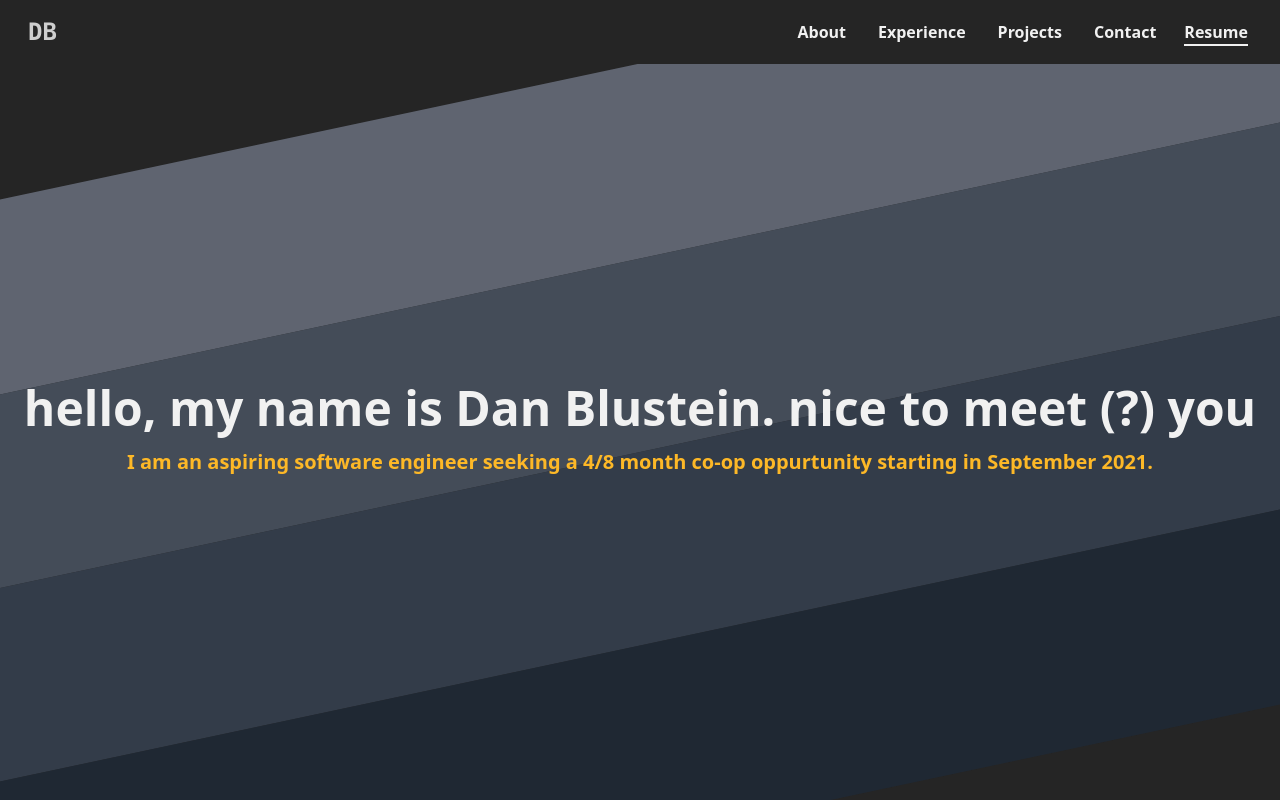
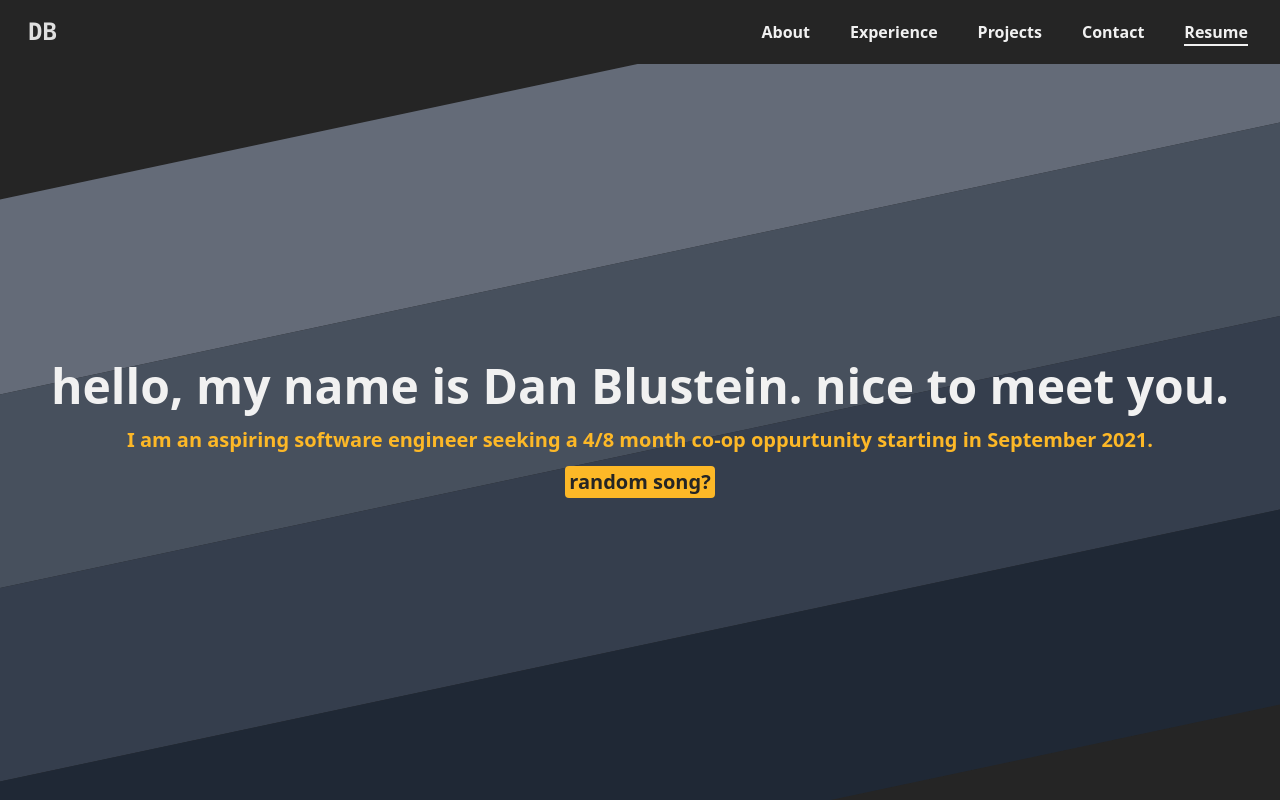
Before and after one commit to wallstarr/wallstarr.github.io, a React (Create React App) app: page / in a window 1280 px wide. Shown: the top 800 px of the page. Built offline with nearby package versions, Linux system fonts and the light colour scheme.

Commit message:
moar changes

```diff
--- a/src/App.js
+++ b/src/App.js
@@ -2,6 +2,7 @@ import './App.css';
 import NavBar from './components/NavBar'
 import Dropdown from './components/Dropdown'
 import IntroArea from './components/IntroArea'
+import About from './components/About'
 import React, {useState, useEffect} from 'react'
 
 function App() {
@@ -29,6 +30,7 @@ function App() {
       <NavBar toggle={toggle}/>
       <Dropdown toggle={toggle} isOpen={isOpen}/>
       <IntroArea></IntroArea>
+      <About></About>
     </div>
   );
 }
--- /dev/null
+++ b/src/components/About.js
@@ -0,0 +1,11 @@
+function About() {
+  return (
+      <div class="relative min-h-screen bg-customblack z-10 -top-12 text-white">
+
+
+      </div>
+
+  );
+}
+
+export default About;
--- a/src/components/Dropdown.js
+++ b/src/components/Dropdown.js
@@ -4,11 +4,11 @@ function Dropdown({isOpen, toggle}) {
   return (
       <div className={isOpen ? "grid grid-rows-4 text-center items-center font-sans font-semibold bg-customblack text-white" : "hidden"}
             onClick={toggle}>
-          <Link className="p-4" to="/about">About</Link>
-          <Link className="p-4" to="/experience">Experience</Link>
-          <Link className="p-4" to="/projects">Projects</Link>
-          <Link className="p-4" to="/contact">Contact</Link>
-          <Link className="p-4 underline text-customred animate-pulse" to="/resume">Resume</Link>
+          <Link className="p-4 z-10" to="/about">About</Link>
+          <Link className="p-4 z-10" to="/experience">Experience</Link>
+          <Link className="p-4 z-10" to="/projects">Projects</Link>
+          <Link className="p-4 z-10" to="/contact">Contact</Link>
+          <Link className="p-4 z-10 underline text-customyellow animate-pulse" to="/resume">Resume</Link>
       </div>
   );
 }
--- a/src/components/IntroArea.js
+++ b/src/components/IntroArea.js
@@ -1,13 +1,13 @@
-import { Link } from "react-router-dom";
-import HoverLetter from "./HoverLetter.js";
+import HoverLetter from "./HoverLetter";
+import RandomSong from "./RandomSong"
 
-function IntroArea({ isOpen, toggle }) {
+function IntroArea() {
   /**
    * This part of my website was inspired by this tutorial by Better Dev:
    * https://www.youtube.com/watch?v=rCWM27pxqWw
    */
   return (
-    <div class="relative min-h-screen flex -top-6 items-center justify-center bg-customblack pt-5 overflow-x-contain">
+    <div class="relative min-h-screen flex -top-6 items-center justify-center bg-customblack pt-5 overflow-x-contain z-0">
       <div class="absolute inset-0 top-6 grid transform scale-y-150 -skew-y-12">
         <div class="bg-customblack z-0"> </div>
 
@@ -37,7 +37,7 @@ function IntroArea({ isOpen, toggle }) {
             <HoverLetter letter={"t"}></HoverLetter>
             <HoverLetter letter={"e"}></HoverLetter>
             <HoverLetter letter={"i"}></HoverLetter>
-            <HoverLetter letter={"n"}></HoverLetter>. nice to meet (?) you
+            <HoverLetter letter={"n"}></HoverLetter>. nice to meet you.
           </h1>
         </div>
 
@@ -49,7 +49,10 @@ function IntroArea({ isOpen, toggle }) {
 
         </div>
 
+        <RandomSong></RandomSong>
+
       </div>
+
 
     </div>
   );
--- a/src/components/NavBar.js
+++ b/src/components/NavBar.js
@@ -5,7 +5,7 @@ function NavBar({ toggle }) {
     <nav className="relative py-4 flex justify-between bg-customblack text-customwhite align-middle z-10">
       <Link
         to="/"
-        className="pl-7 animate-pulse font-mono font-bold text-2xl hover:text-customblue transition ease-out duration-1000"
+        className="pl-7 animate-pulse font-mono font-bold text-2xl hover:text-customyellow transition ease-out duration-1000"
       >
         DB
       </Link>
@@ -28,20 +28,20 @@ function NavBar({ toggle }) {
       </div>
 
       <div className="pr-8 pt-1 md:block hidden font-sans font-semibold">
-        <Link className="p-4 hover:underline" to="/about">
+        <Link className="p-5 hover:underline" to="/about">
           About
         </Link>
-        <Link className="p-4 hover:underline" to="/experience">
+        <Link className="p-5 hover:underline" to="/experience">
           Experience
         </Link>
-        <Link className="p-4 hover:underline" to="/projects">
+        <Link className="p-5 hover:underline" to="/projects">
           Projects
         </Link>
-        <Link className="p-4 hover:underline" to="/contact">
+        <Link className="p-5 hover:underline" to="/contact">
           Contact
         </Link>
         <button
-          className="ml-3 border-b-2 border-customwhite font-bold animate-pulse text-customwhite hover:text-customyellow hover:border-customyellow transition ease-out duration-500"
+          className="ml-5 border-b-2 border-customwhite font-bold animate-pulse text-customwhite hover:text-customyellow hover:border-customyellow transition ease-out duration-500"
           to="/resume"
         >
           Resume
--- /dev/null
+++ b/src/components/RandomSong.js
@@ -0,0 +1,11 @@
+function RandomSong() {
+  return (
+    <div>
+      <button class="rounded font-sans text-customblack bg-customyellow text-xl font-semibold p-0.5 pl-1 pr-1 mt-3 hover:text-customyellow hover:bg-customblack transition ease-in-out duration-100">
+        random song?
+      </button>
+    </div>
+  );
+}
+
+export default RandomSong;
```
